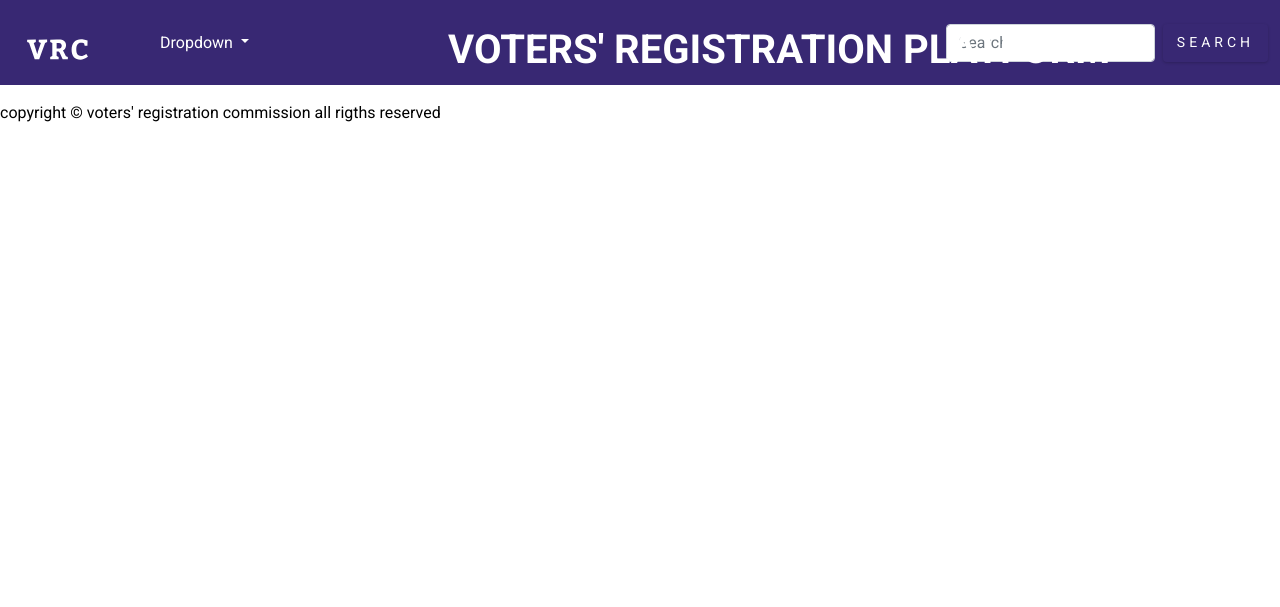
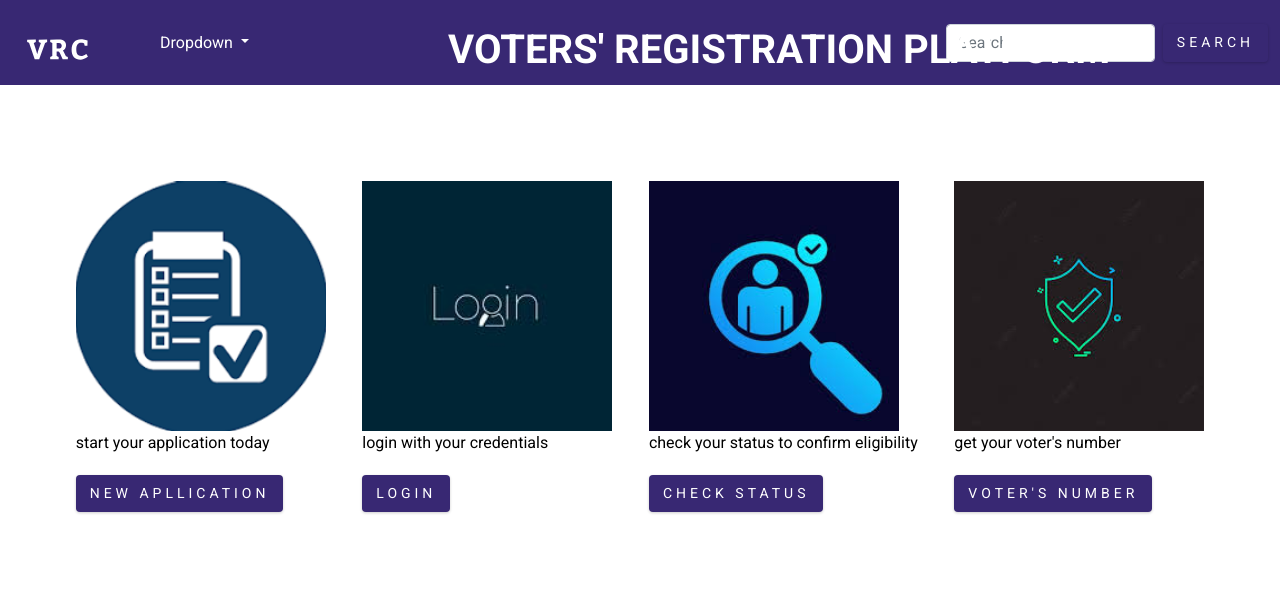
Before and after one commit to jamesAlhassan/VotersRegister, a Django app: page /login/ in a window 1280 px wide. Shown: the top 607 px of the page. Run offline with Django 4.2, Linux system fonts and the light colour scheme; some libraries are stand-ins or nearby versions.

Commit message:
Add login.html setup

```diff
--- a/static/css/styles.css
+++ b/static/css/styles.css
@@ -70,10 +70,10 @@ a {
   text-decoration: none;
 }
 
-img:not(.nav-logo) {
+/* img:not(.hero-img) {
   width: 100%;
   display: block;
-}
+} */
 
 h1,
 h2,
@@ -112,7 +112,7 @@ h4 {
 
 .btn {
   text-transform: uppercase;
-  background: var(--clr-primary-5);
+  background: var(--clr-primary-dark);
   color: var(--clr-white);
   padding: 0.375rem 0.75rem;
   letter-spacing: var(--spacing);
@@ -128,7 +128,21 @@ h4 {
   color: var(--clr-primary-1);
   background: var(--clr-primary-8);
 }
-
+.section {
+  padding: 5rem 0;
+}
+.section-center {
+  width: 90vw;
+  margin: 0 auto;
+  max-width: 1170px;
+}
+@media screen and (min-width: 992px) {
+  .section-center {
+    width: 95vw;
+    display: flex;
+    justify-content: space-evenly;
+  }
+}
 .custom-bg {
   background: var(--clr-primary-dark);
   color: var(--clr-white);
@@ -159,3 +173,41 @@ h4 {
   background: var(--clr-white);
   color: var(--clr-primary-dark);
 }
+.hero-img {
+  background: transparent;
+  width: 250px;
+  height: 250px;
+  object-fit: cover;
+}
+.hero-container {
+  margin: 1rem;
+}
+
+/* footer */
+.footer {
+  background: var(--clr-primary-dark);
+  text-align: center;
+}
+.footer-icons {
+  display: flex;
+  justify-content: center;
+  margin-bottom: 1.5rem;
+  flex-wrap: wrap;
+}
+
+.footer-icon {
+  font-size: 2rem;
+  margin-right: 1rem;
+  color: var(--clr-primary-8);
+  transition: var(--transition);
+}
+
+.footer-icon:hover {
+  color: var(--clr-primary-5);
+}
+
+.copyright {
+  text-transform: capitalize;
+  letter-spacing: var(--spacing);
+  color: var(--clr-white);
+}
--- a/templates/base.html
+++ b/templates/base.html
@@ -11,6 +11,11 @@
       rel="shortcut icon"
       type="image/png"
       href="{% static 'favicon.ico' %}"
+    />
+    <!-- FONT AWESOME -->
+    <link
+      rel="stylesheet"
+      href="path/to/font-awesome/css/font-awesome.min.css"
     />
     <!-- BOOSTRAP CSS -->
     <link
@@ -90,29 +95,7 @@
     </div>
     <!-- END OF NAVBAR -->
     {% block content %} {% endblock content %}
-    <footer class="section footer">
-      <ul class="footer-icons">
-        <li>
-          <a href="https://www.facebook.com" class="footer-icon" target="_blank"
-            ><i class="fab fa-facebook"></i
-          ></a>
-        </li>
-        <li>
-          <a href="https://www.twitter.com" class="footer-icon" target="_blank"
-            ><i class="fab fa-twitter"></i
-          ></a>
-        </li>
-        <li>
-          <a href="https://www.linkedin.com" class="footer-icon" target="_blank"
-            ><i class="fab fa-linkedin"></i
-          ></a>
-        </li>
-      </ul>
-      <p class="copyright">
-        copyright &copy; voters' registration commission
-        <span id="date"></span> all rigths reserved
-      </p>
-    </footer>
+
     <!-- BOOSTRAP JS -->
     <script
       src="https://cdn.jsdelivr.net/npm/bootstrap@5.1.3/dist/js/bootstrap.bundle.min.js"
--- a/vRegister/views.py
+++ b/vRegister/views.py
@@ -2,5 +2,8 @@ from django.shortcuts import render
 from django.http import HttpResponse
 
 # Create your views here.
+def base(request):
+    return render(request, 'base.html')
+
 def login(request):
-    return render(request, 'base.html')
+    return render(request, 'login.html')
```
Also changed, not shown: static/images/login.jpeg (added), static/images/pin.jpeg (added), static/images/pin.png (added), static/images/startappli.png (added), static/images/status.jpeg (added), static/images/status.png (added).
